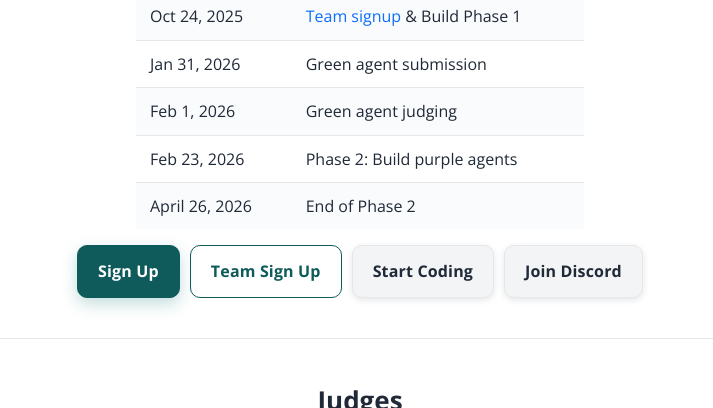
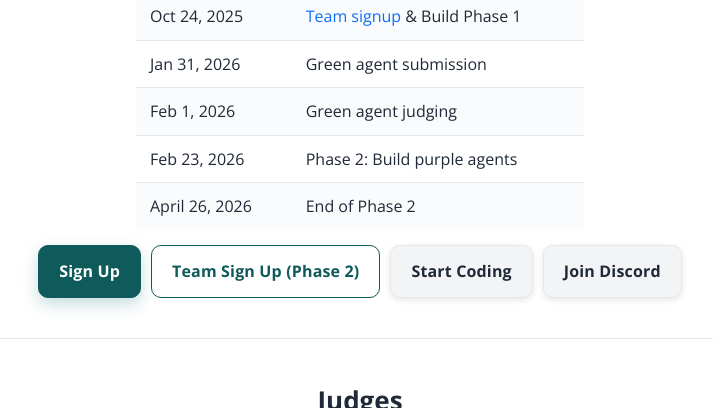
Before and after one commit to rdi-berkeley/rdi-berkeley.github.io, a Jekyll site: the page agentx-agentbeats.html, which Jekyll copies as it is, in a window 1280 px wide and 900 px high, scrolled down 7908 px, cut to the strip 0-408 px from the top of the window. Shown: the whole strip, without its empty margins (280-993 px from the left). Built offline with Jekyll 4.4.1, drawn with Linux system fonts in a browser that asks for light colours.

Commit message:
agentx-agentbeats: more Phase 2 updates

```diff
--- a/agentx-agentbeats.html
+++ b/agentx-agentbeats.html
@@ -1307,7 +1307,7 @@
       </div>
       <div class="cta-row">
         <a class="btn btn-primary" href="https://forms.gle/NHE8wYVgS6iJLwRj8" target="_blank" rel="noopener">Sign Up</a>
-        <a class="btn btn-secondary" href="https://forms.gle/bThAdujamMju6JTg8" target="_blank" rel="noopener">Team Sign Up</a>
+        <a class="btn btn-secondary" href="https://forms.gle/1gHSomHUy87XWAH66" target="_blank" rel="noopener">Team Sign Up (Phase 2)</a>
         <a class="btn" href="https://github.com/agentbeats/tutorial" target="_blank" rel="noopener">Start Coding</a>
         <a class="btn" href="https://discord.gg/uqZUta3MYa" target="_blank" rel="noopener">Join Discord</a>
       </div>
```
